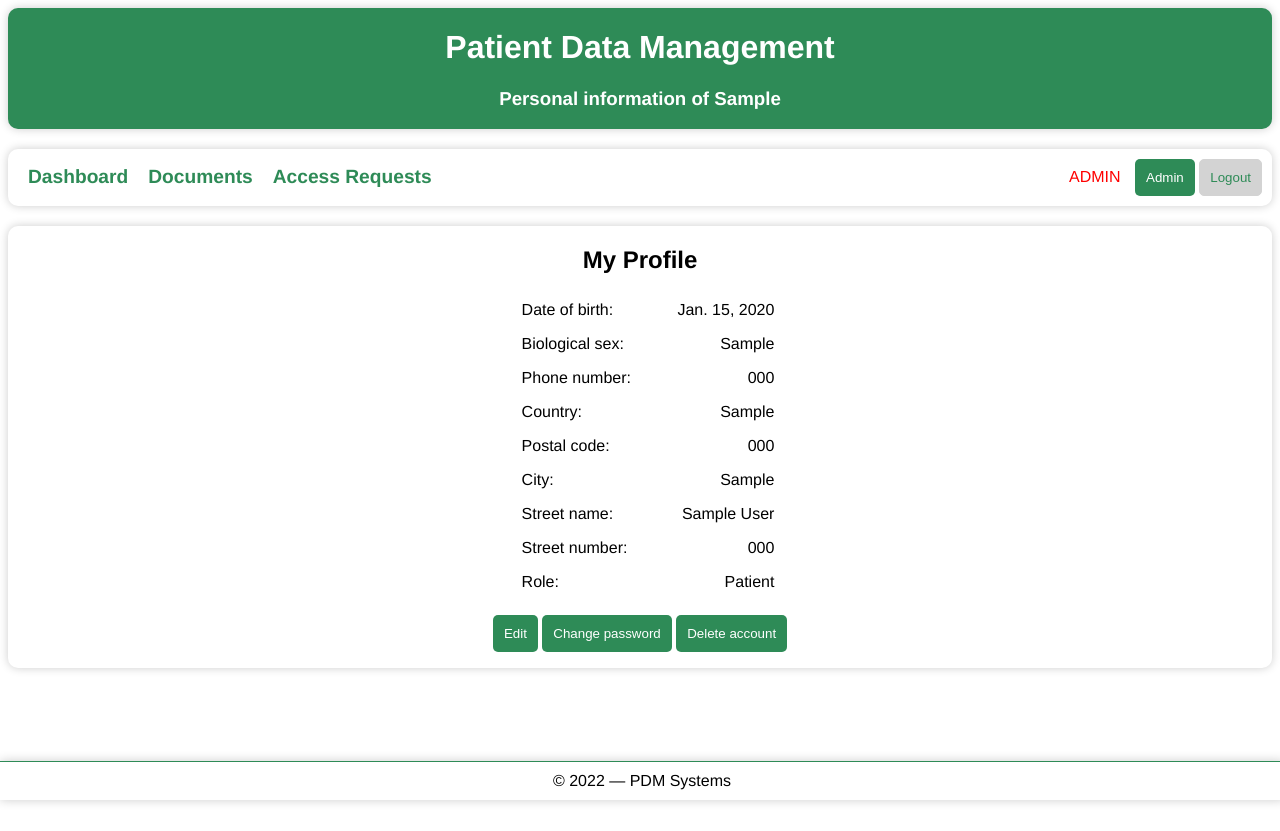
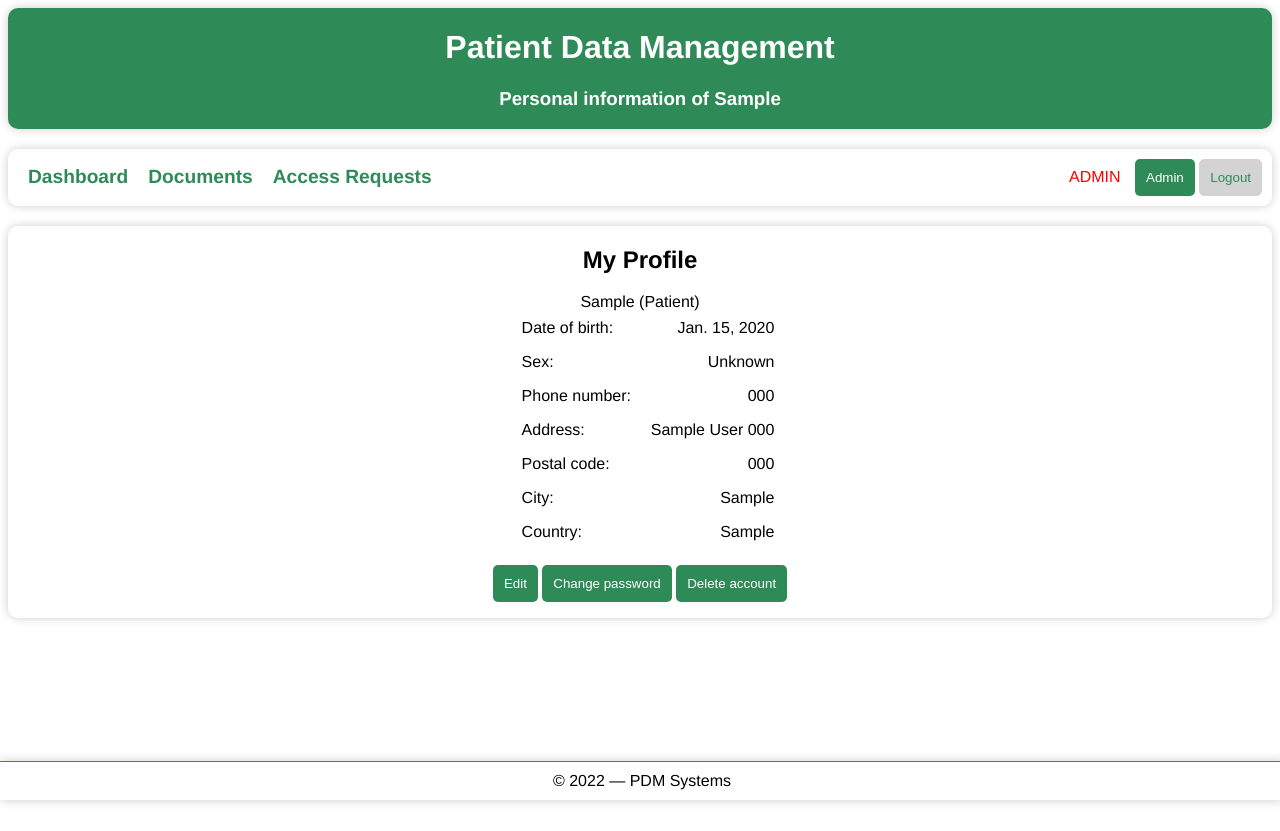
Before and after one commit to arne-kapell/patient-data-management, a Django app: page /profile/ in a window 1280 px wide. Shown: the top 831 px of the page. Run offline with Django 4.2, Linux system fonts and the light colour scheme; a user stored in the database is signed in; tables that the repository leaves empty hold one stand-in row (values such as "Sample post"); parts of the project's set-up code (start-up, migrations or seed data) failed here and were passed over.

Commit message:
profile improvements

```diff
--- a/patient_data_management/settings.py
+++ b/patient_data_management/settings.py
@@ -148,6 +148,7 @@ LOGIN_URL = URL_PREFIX + "/accounts/login/"
 LOGIN_REDIRECT_URL = LOGOUT_REDIRECT_URL = 'index'
 
 SESSION_COOKIE_AGE = 30 * 60  # in seconds (30 minutes)
+SESSION_COOKIE_SECURE = not bool(int(os.getenv("DEBUG", default=0)))
 SESSION_EXPIRE_AT_BROWSER_CLOSE = True
 
 # Default primary key field type
--- a/pdm/templates/pdm/change-password.html
+++ b/pdm/templates/pdm/change-password.html
@@ -31,7 +31,7 @@
 </div>
 {% endif %}
 
-<h2>Change password of {{ user.first_name }} {{ user.last_name }}</h2>
+<h2>Change your password</h2>
 <form id="change-pw" method="post" action="{% url 'change-password' %}">
 {% csrf_token %}
 <div>
--- a/pdm/templates/pdm/delete-profile.html
+++ b/pdm/templates/pdm/delete-profile.html
@@ -31,7 +31,7 @@
 </div>
 {% endif %}
 
-<h2>Delete user: {{ user.email }}</h2>
+<h2>Delete user: {{ user.tag_line }}</h2>
 <form id="del_acc" method="post" action="{% url 'delete-profile' %}">
 {% csrf_token %}
 <div>
--- a/pdm/templates/pdm/edit-profile.html
+++ b/pdm/templates/pdm/edit-profile.html
@@ -27,7 +27,7 @@
 </div>
 {% endif %}
 
-<h2>Edit personal information of {{ user.first_name }} {{ user.last_name }} ({{ user.tag_line }})</h2>
+<h2>Edit your personal information</h2>
 <form id="user-info-edit" method="post" action="{% url 'edit-profile' %}">
 {% csrf_token %}
 <div>
--- a/pdm/templates/pdm/profile.html
+++ b/pdm/templates/pdm/profile.html
@@ -22,25 +22,15 @@
 
 {% block content %}
 <h2>My Profile</h2>
+<span>{{ user.tag_line }} ({% if user.role == 1 %}Patient{% elif user.role == 2 %}Doctor{% elif user.role == 3 %}Verificator{% else %}HACKER{% endif %})</span>
 <div id="personal_info">
     <div><span>Date of birth: </span><span>{{ user.birth_date }}</span></div>
-    <div><span>Biological sex: </span><span>{{ user.sex }}</span></div>
+    <div><span>Sex: </span><span>{% if user.sex == 'm' %}Male{% elif user.sex == 'f' %}Female{% elif user.sex == 'd' %}Diverse{% else %}Unknown{% endif %}</span></div>
     <div><span>Phone number: </span><span>{{ user.phone }}</span></div>
-    <div><span>Country: </span><span>{{ user.country }}</span></div>
+    <div><span>Address: </span><span>{{ user.street_name }} {{ user.street_number }}</span></div>
     <div><span>Postal code: </span><span>{{ user.postal_code }}</span></div>
     <div><span>City: </span><span>{{ user.city }}</span></div>
-    <div><span>Street name: </span><span>{{ user.street_name }}</span></div>
-    <div><span>Street number: </span><span>{{ user.street_number }}</span></div>
-    {% if user.role == 1 %}
-        <div><span>Role: </span><span>Patient</span></div>
-    {% endif %}
-    {% if user.role == 2 %}
-        <div><span>Role: </span><span>Doctor</span></div>
-    {% endif %}
-    {% if user.role == 3 %}
-        <div><span>Role: </span><span>Verificator</span></div>
-    {% endif %}
-
+    <div><span>Country: </span><span>{{ user.country }}</span></div>
 </div>
 <p>
     <a href="/profile/edit/"><button>Edit</button></a>
```
Also changed, not shown: pdm/forms.py (+32 -3 lines).
